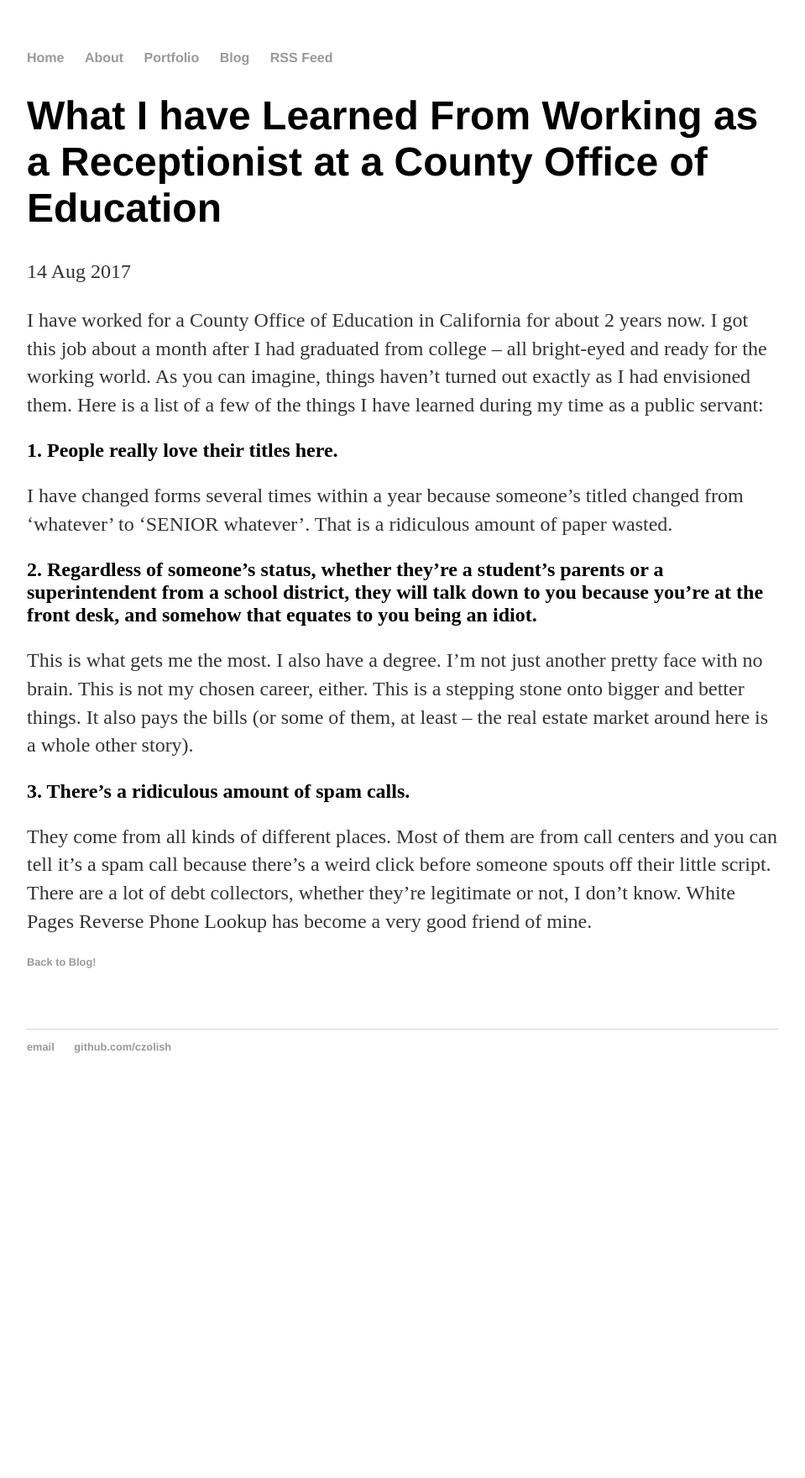
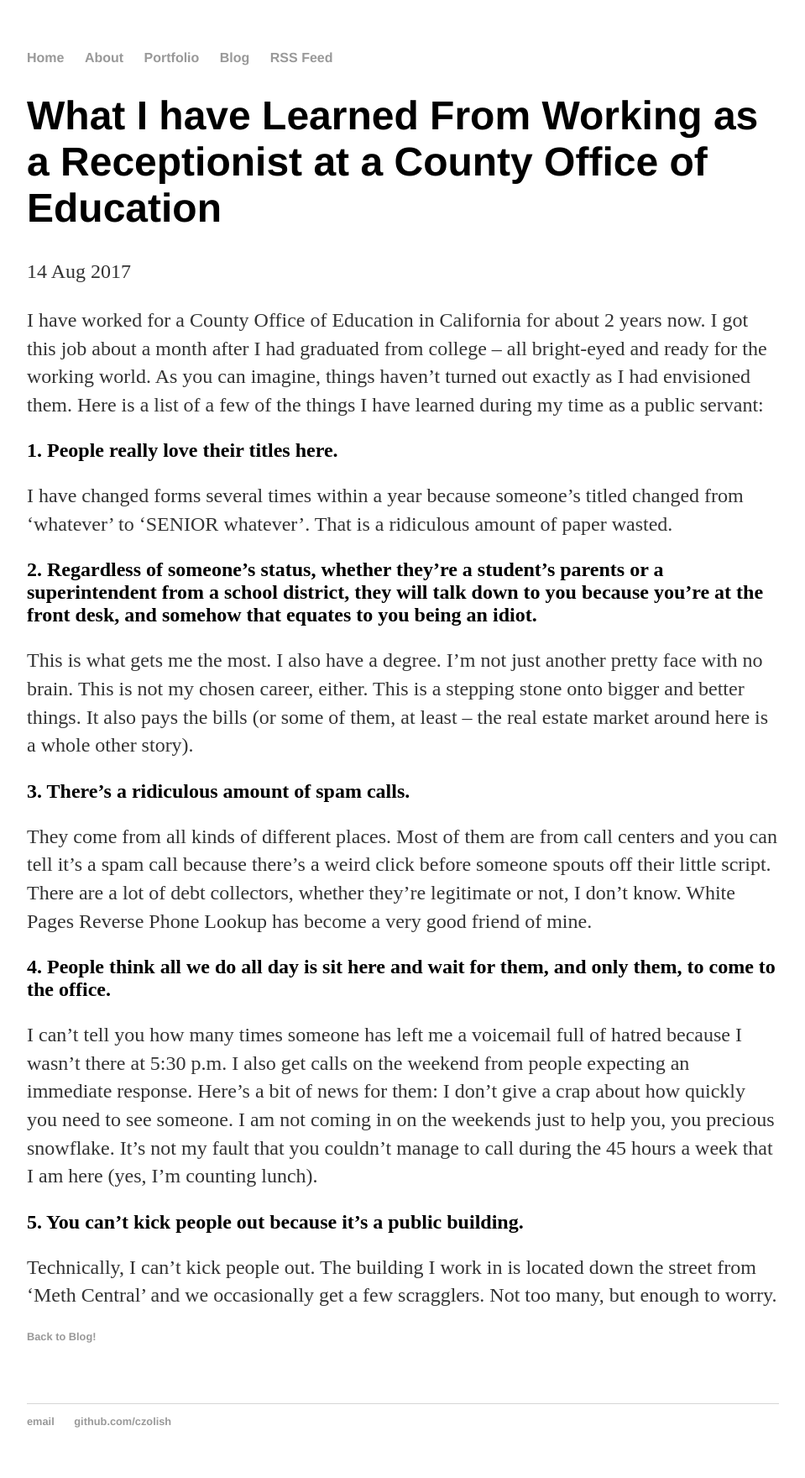
Before and after one commit to czolish/czolish.github.io, a Jekyll site: the page built from _posts/2017-08-14-what-i-have-learned-from-being-a-receptionist.md, in a window 1280 px wide. Shown: the whole page at 84% size, without its empty margins (160-1119 px from the left). Built offline with Jekyll 4.4.1, drawn with Linux system fonts in a browser that asks for light colours; comment, search, counter and statistics services are not loaded; before the commit the page ends 1314 px from its top, so only the background shows below that.

Commit message:
Update 2017-08-14-what-i-have-learned-from-being-a-receptionist.md

```diff
--- a/_posts/2017-08-14-what-i-have-learned-from-being-a-receptionist.md
+++ b/_posts/2017-08-14-what-i-have-learned-from-being-a-receptionist.md
@@ -15,3 +15,9 @@ This is what gets me the most. I also have a degree. I'm not just another pretty
 
 ## 3. There's a ridiculous amount of spam calls.
 They come from all kinds of different places. Most of them are from call centers and you can tell it's a spam call because there's a weird click before someone spouts off their little script. There are a lot of debt collectors, whether they're legitimate or not, I don't know. White Pages Reverse Phone Lookup has become a very good friend of mine.
+
+## 4. People think all we do all day is sit here and wait for them, and only them, to come to the office.
+I can't tell you how many times someone has left me a voicemail full of hatred because I wasn't there at 5:30 p.m. I also get calls on the weekend from people expecting an immediate response. Here's a bit of news for them: I don't give a crap about how quickly you need to see someone. I am not coming in on the weekends just to help you, you precious snowflake. It's not my fault that you couldn't manage to call during the 45 hours a week that I am here (yes, I'm counting lunch).
+
+## 5. You can't kick people out because it's a public building.
+Technically, I can't kick people out. The building I work in is located down the street from 'Meth Central' and we occasionally get a few scragglers. Not too many, but enough to worry.
```
